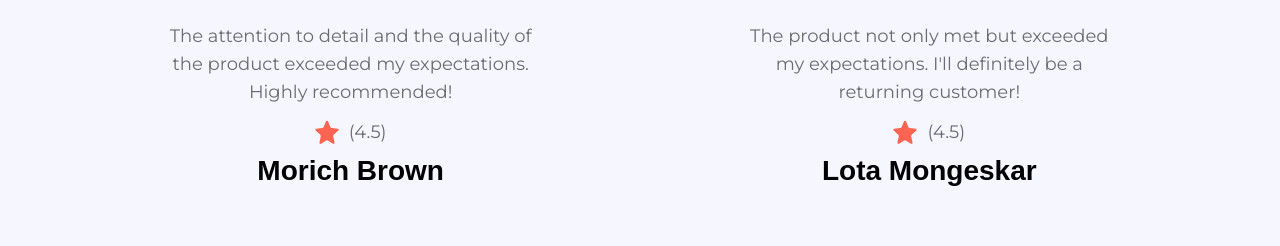
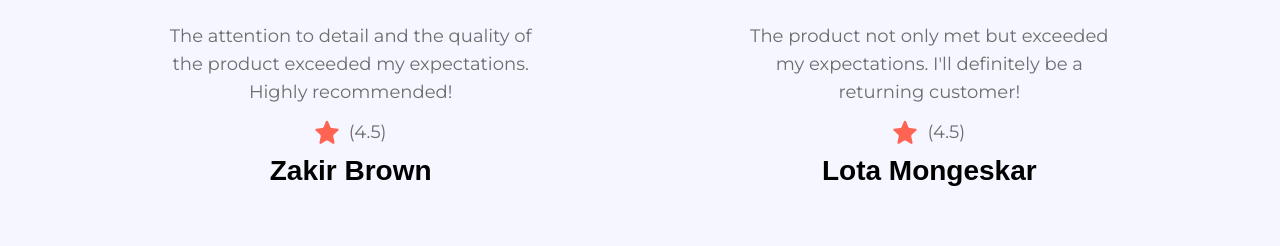
Before and after one commit to Shamimanowar/nike-site, a React (Vite) app: page / in a window 1280 px wide. Shown: the part 3905-4151 px from the top of the page. Built offline with nearby package versions, Linux system fonts and the light colour scheme; a web font is replaced by a local one.

Commit message:
fix: footer links content

```diff
--- a/src/constants/index.js
+++ b/src/constants/index.js
@@ -1,5 +1,25 @@
-import { facebook, instagram, shieldTick, support, truckFast, twitter } from "../assets/icons";
-import { bigShoe1, bigShoe2, bigShoe3, customer1, customer2, shoe4, shoe5, shoe6, shoe7, thumbnailShoe1, thumbnailShoe2, thumbnailShoe3 } from "../assets/images";
+import {
+  facebook,
+  instagram,
+  shieldTick,
+  support,
+  truckFast,
+  twitter,
+} from "../assets/icons";
+import {
+  bigShoe1,
+  bigShoe2,
+  bigShoe3,
+  customer1,
+  customer2,
+  shoe4,
+  shoe5,
+  shoe6,
+  shoe7,
+  thumbnailShoe1,
+  thumbnailShoe2,
+  thumbnailShoe3,
+} from "../assets/images";
 
 export const navLinks = [
   { href: "#home", label: "Home" },
@@ -24,9 +44,9 @@ export const shoes = [
 ];
 
 export const statistics = [
-    { value: '1k+', label: 'Brands' },
-    { value: '500+', label: 'Shops' },
-    { value: '250k+', label: 'Customers' },
+  { value: "1k+", label: "Brands" },
+  { value: "500+", label: "Shops" },
+  { value: "250k+", label: "Customers" },
 ];
 
 export const products = [
@@ -56,35 +76,37 @@ export const services = [
   {
     imgURL: truckFast,
     label: "Free shipping",
-        subtext: "Enjoy seamless shopping with our complimentary shipping service."
+    subtext: "Enjoy seamless shopping with our complimentary shipping service.",
   },
   {
     imgURL: shieldTick,
     label: "Secure Payment",
-        subtext: "Experience worry-free transactions with our secure payment options."
+    subtext:
+      "Experience worry-free transactions with our secure payment options.",
   },
   {
     imgURL: support,
     label: "Love to help you",
-        subtext: "Our dedicated team is here to assist you every step of the way."
+    subtext: "Our dedicated team is here to assist you every step of the way.",
   },
 ];
 
 export const reviews = [
   {
     imgURL: customer1,
-        customerName: 'Morich Brown',
+    customerName: "Zakir Brown",
     rating: 4.5,
-        feedback: "The attention to detail and the quality of the product exceeded my expectations. Highly recommended!"
+    feedback:
+      "The attention to detail and the quality of the product exceeded my expectations. Highly recommended!",
   },
   {
     imgURL: customer2,
-        customerName: 'Lota Mongeskar',
+    customerName: "Lota Mongeskar",
     rating: 4.5,
-        feedback: "The product not only met but exceeded my expectations. I'll definitely be a returning customer!"
-    }
+    feedback:
+      "The product not only met but exceeded my expectations. I'll definitely be a returning customer!",
+  },
 ];
-
 
 export const footerLinks = [
   {
@@ -92,8 +114,8 @@ export const footerLinks = [
     links: [
       { name: "Air Force 1", link: "/" },
       { name: "Air Max 1", link: "/" },
-            { name: "Air Jordan 1", link: "/" },
-            { name: "Air Force 2", link: "/" },
+      { name: "Air Bangla", link: "/" },
+      { name: "Air Asia", link: "/" },
       { name: "Nike Waffle Racer", link: "/" },
       { name: "Nike Cortez", link: "/" },
     ],
@@ -111,8 +133,8 @@ export const footerLinks = [
   {
     title: "Get in touch",
     links: [
-            { name: "customer@nike.com", link: "mailto:customer@nike.com" },
-            { name: "+92554862354", link: "tel:+92554862354" },
+      { name: "info@invenshape.com", link: "mailto:shamim.hire@gmail.com" },
+      { name: "+880 1612 879888", link: "tel:+8801612879888" },
     ],
   },
 ];
```
Lines whose indentation alone changed are shown as unchanged.
